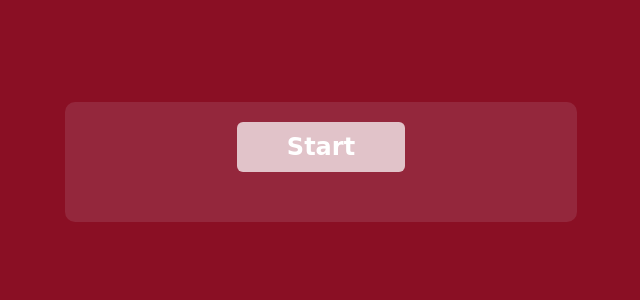
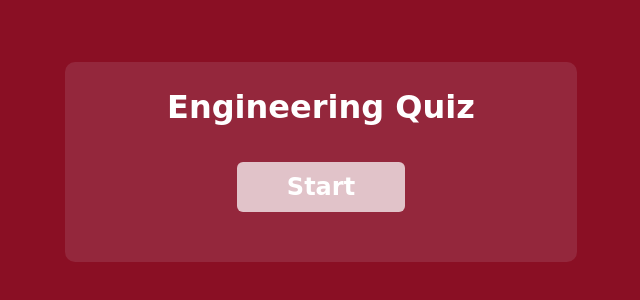
Before and after one commit to SESS22/NEM2023QUIZ, a plain HTML site: page index.html in a window 1280 px wide. Shown: the part 238-538 px from the top of the page, without its empty margins (319-959 px from the left). Drawn offline with Linux system fonts and the light colour scheme.

Commit message:
added h1

```diff
--- a/index.html
+++ b/index.html
@@ -10,6 +10,7 @@
 </head>
 <body>
     <div class="container">
+        <h1>Engineering Quiz</h1>
         <div id="question-ctn" class="hide">
             <div id="question" class="question-body"> Question </div>
             <div id="answer-buttons" class="btn-grid"></div>
```
